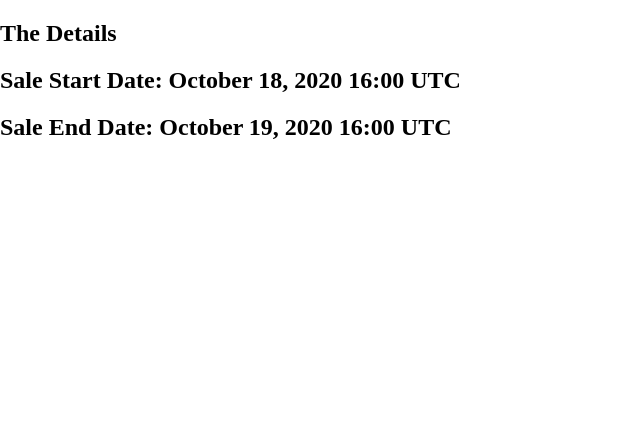
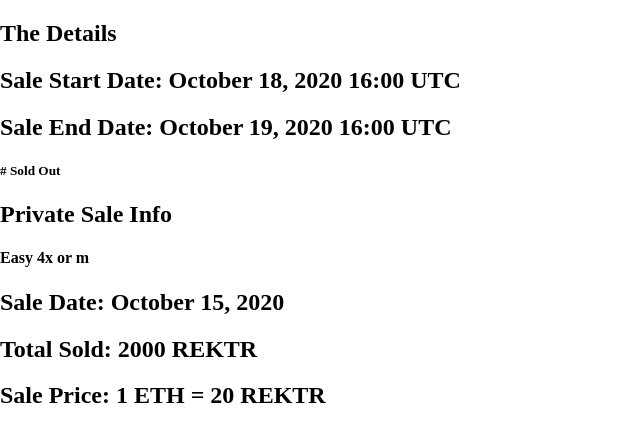
Before and after one commit to BlockVisors/Rekt-Landing, a Next.js app: page /layouts/sections/resume/about in a window 1280 px wide. Shown: the top 442 px of the page, without its empty margins (0-640 px from the left). Built offline with nearby package versions, Linux system fonts and the light colour scheme; a web font is replaced by a local one.

Commit message:
update sale info

```diff
--- a/pages/layouts/sections/resume/about.js
+++ b/pages/layouts/sections/resume/about.js
@@ -21,6 +21,41 @@ const About = () => (
                         </div>
                     </Col>
                 </Row>
+
+            </div>
+
+        </Container>
+        <Container>
+            <div className="title title2">
+                <Row>
+                    <Col md="8" className="offset-md-2">
+                        {/* <h6 className="font-primary borders main-text text-uppercase"><span>Rekt Redemption Sale Info</span></h6> */}
+                        <div className="header-sub-text">
+                                        <h5 className="text-hash text-uppercase"># Sold Out</h5>
+                                    </div>
+
+                        <div className="sub-title">
+                            <div>
+                                <h2 className="title-text" id="det-title">Private Sale Info</h2>
+                            </div>
+                            <div className="header-sub-text">
+                                        <h4 className="font-secondary">Easy <span className="typed-resume"><Typed
+                                                strings={['4x or more!']}
+                                                typeSpeed={80}
+                                                backSpeed={50}
+                                                showCursor={false}
+                                                loop >
+                                            </Typed></span></h4>
+                                    </div>
+                            <h1><span className="bold-text2">Sale Date: October 15, 2020</span></h1>
+                            <h1><span className="bold-text2">Total Sold: 2000 REKTR</span></h1>
+                            <h1><span className="bold-text2">Sale Price: 1 ETH = 20 REKTR</span></h1>
+
+
+                        </div>
+                    </Col>
+                </Row>
+
             </div>
 
         </Container>
```
